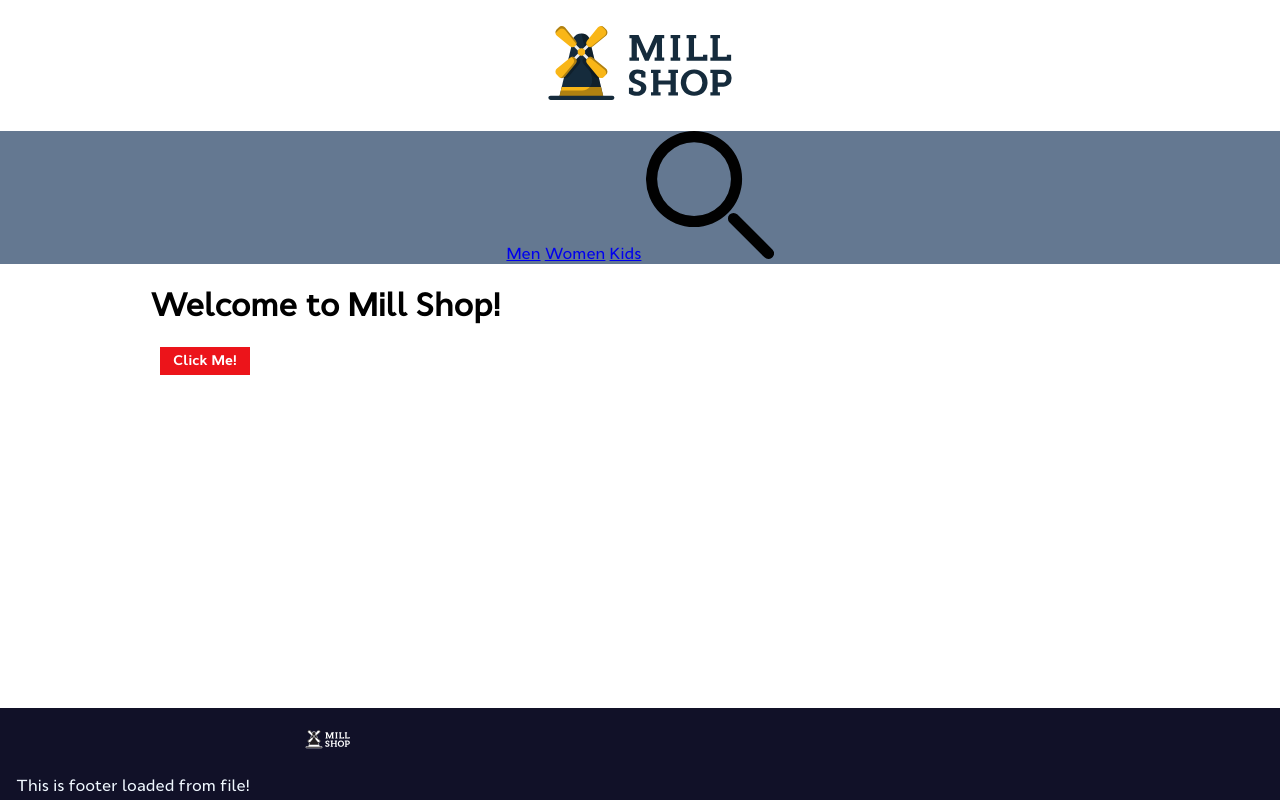
After one commit to nik709/MillShop, a PHP site: page /XE/pages/MillShop.php in a window 1280 px wide. The commit adds this page. Run offline with PHP 8.4, Linux system fonts and the light colour scheme.

Commit message:
Created menu bar and footer, modified some css

```diff
--- a/site/css/MillShop.css
+++ b/site/css/MillShop.css
@@ -10,6 +10,7 @@
 body {
     font-family: "Cyntho Medium", sans-serif;
     text-align: center;
+    margin: 0 auto;
 }
 
 #main-block {
@@ -63,3 +64,32 @@ button:active {
 button:focus {
     outline: 0;
 }
+
+#search-button {
+}
+
+#menu-bar {
+    background-color: #647891;
+    width: 100vW;
+}
+
+#logo-block {
+    text-align: center;
+}
+
+
+/* Footer */
+#footer-block {
+    position: absolute;
+    right: 0;
+    bottom: 0;
+    left: 0;
+}
+
+#footer-bar {
+    padding: 1rem;
+    text-align: left;
+    background-color: #111128;
+    color: aliceblue;
+    height: 60px;
+}
--- a/site/pages/MillShop.html
+++ b/site/pages/MillShop.php
@@ -12,16 +12,30 @@
 </head>
 <body>
 
+<!--
+$conn = oci_connect('system', 'root', '//localhost:1521/XE');
+if ($conn){
+    echo 'connection is correct';
+}
+ -->
+
+<div id="menu-block">
+    <?php
+    include('menu.html');
+    ?>
+</div>
+
 <div id="main-block">
-    <div id="menu-block">This is menu...</div>
     <h1>Welcome to Mill Shop!</h1>
     <form>
         <button id="clickme">Click Me!</button>
     </form>
-    <div id="footer-block">
-        <img src="../resources/images/logo_vertical.svg" height="20%" width="20%">
-        This is footer...
-    </div>
+</div>
+
+<div id="footer-block">
+    <?php
+    include('footer.html');
+    ?>
 </div>
 
 </body>
--- /dev/null
+++ b/site/pages/footer.html
@@ -0,0 +1,9 @@
+<!--
+    MILL SHOP COMPANY, 2016
+    CREATED BY NIKITA GRECHUKHIN, NIKOLAY KOMAROV AND VAGIK SIMONYAN
+ -->
+
+<div id="footer-bar">
+    <img src="../resources/images/logo_bw.svg" width="50%" height="50%">
+    <p>This is footer loaded from file!</p>
+</div>
--- /dev/null
+++ b/site/pages/menu.html
@@ -0,0 +1,14 @@
+<!--
+    MILL SHOP COMPANY, 2016
+    CREATED BY NIKITA GRECHUKHIN, NIKOLAY KOMAROV AND VAGIK SIMONYAN
+ -->
+
+<div id="logo-block">
+    <img src="../resources/images/logo_vertical.svg" height="20%" width="20%">
+</div>
+<div id="menu-bar">
+    <a href="MillShop.php">Men</a>
+    <a href="MillShop.php">Women</a>
+    <a href="MillShop.php">Kids</a>
+    <a href="MillShop.php"><img src="../resources/images/search.svg" id="search-button" width="10%" height="10%"></a>
+</div>
```
Also changed, not shown: site/WelcomePage.php (+5 -4 lines).
